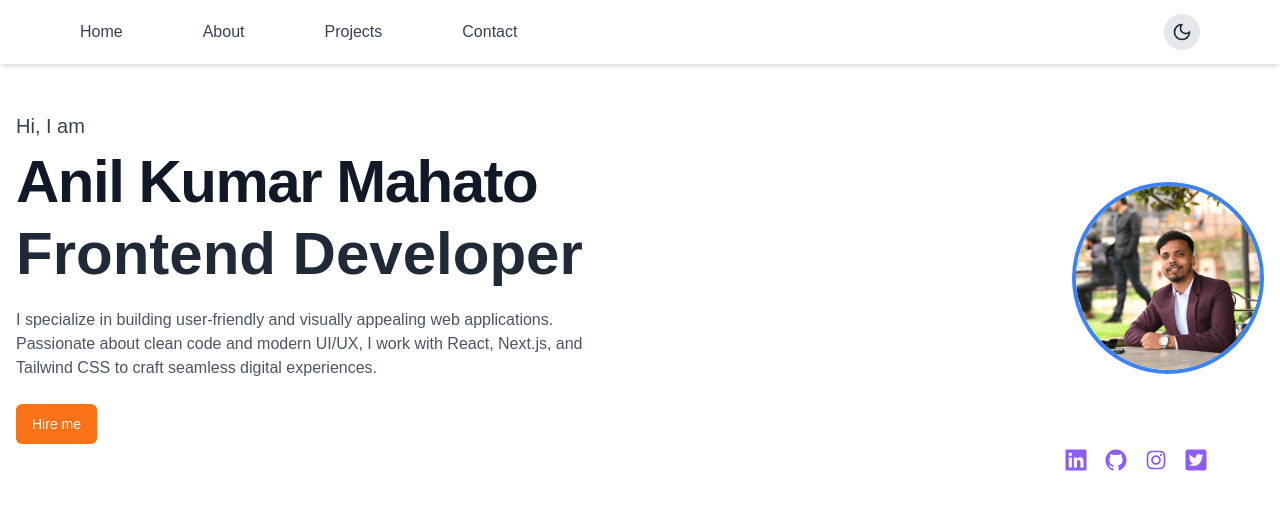
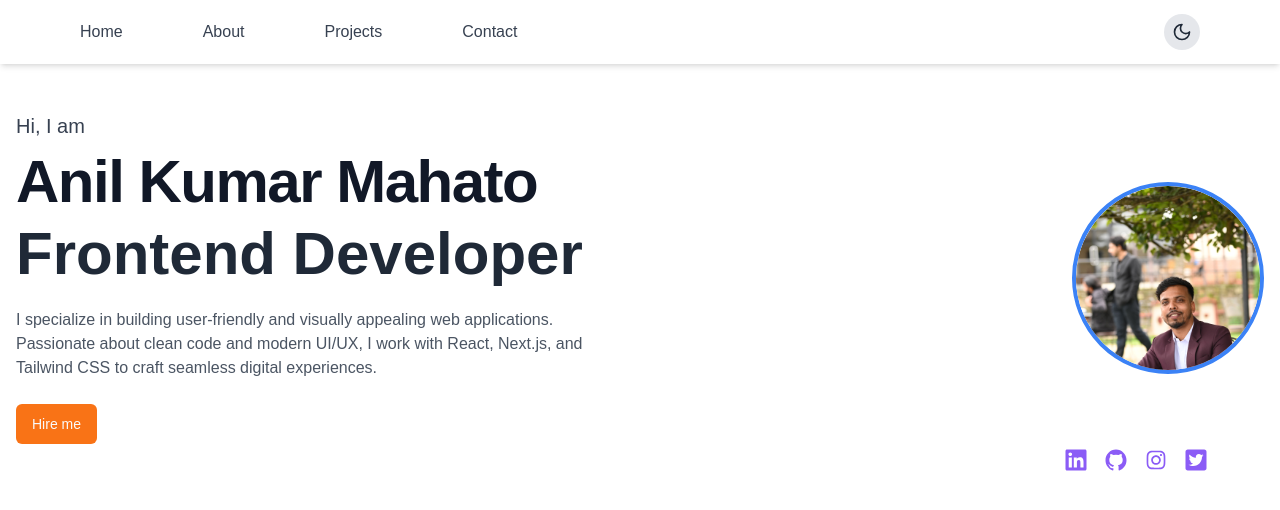
Before and after one commit to anil487/anilportfolio, a Next.js app: page / in a window 1280 px wide. Shown: the top 510 px of the page. Built offline with nearby package versions, Linux system fonts and the light colour scheme.

Commit message:
resolve images issue

```diff
--- a/next.config.ts
+++ b/next.config.ts
@@ -2,12 +2,11 @@ import type { NextConfig } from "next"
 
 const nextConfig: NextConfig = {
   images: {
-    domains: ["localhost", "anilkumarmahato.com.np"],
+    unoptimized: true,
     remotePatterns: [
       {
         protocol: "https",
-        hostname: "anilkumarmahato.com.np",
-        pathname: "/portfolio_anil/public/images",
+        hostname: "**",
       },
     ],
   },
--- a/src/app/components/hero.tsx
+++ b/src/app/components/hero.tsx
@@ -39,10 +39,11 @@ const Hero = () => {
             <Image
               src="/images/anil.jpg"
               alt="Anil Kumar Mahato"
-              fill
+              width={192}
+              height={192}
               priority
-              sizes="(max-width: 768px) 160px, 192px"
-              className="object-cover"
+              className="object-cover rounded-full"
+              unoptimized
             />
           </div>
         </div>
```
